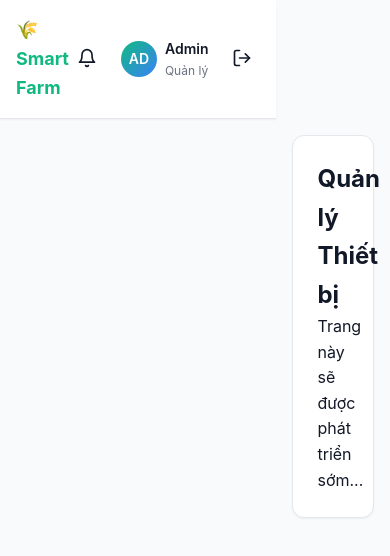
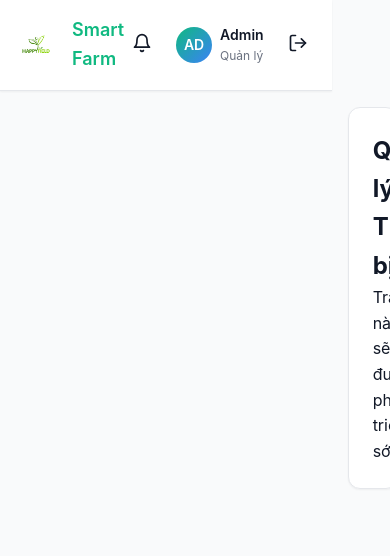
Before and after one commit to xuanday/Front-endDADN, a React (Vite) app: page /devices in a window 390 px wide. Shown: the top 556 px of the page. Built offline with nearby package versions, Linux system fonts and the light colour scheme; sample sign-in values are in the browser's storage.

Commit message:
update UI

```diff
--- a/src/components/MainLayout.jsx
+++ b/src/components/MainLayout.jsx
@@ -1,5 +1,15 @@
 import { Link, useLocation, useNavigate } from 'react-router-dom'
 import { LogOut, Menu, Bell } from 'lucide-react'
+import logo from "/logo.jpg"
+import {
+  LayoutDashboard,
+  Settings,
+  Cpu,
+  AlertTriangle,
+  BarChart3,
+  Users,
+  Wrench
+} from 'lucide-react'
 import '../styles/layout.css'
 
 export default function MainLayout({ children }) {
@@ -14,24 +24,25 @@ export default function MainLayout({ children }) {
   }
 
   const navItems = [
-    { path: '/dashboard', label: 'Dashboard', icon: '📊' },
-    { path: '/devices', label: 'Thiết bị', icon: '⚙️' },
-    { path: '/sensors', label: 'Cảm biến', icon: '📡' },
-    { path: '/alerts', label: 'Cảnh báo', icon: '🚨' },
-    { path: '/reports', label: 'Báo cáo', icon: '📈' },
-  ]
+  { path: '/dashboard', label: 'Dashboard', icon: <LayoutDashboard /> },
+  { path: '/devices', label: 'Thiết bị', icon: <Cpu /> },
+  { path: '/sensors', label: 'Cảm biến', icon: <Settings /> },
+  { path: '/alerts', label: 'Cảnh báo', icon: <AlertTriangle /> },
+  { path: '/reports', label: 'Báo cáo', icon: <BarChart3 /> },
+]
 
   const adminItems = [
-    { path: '/admin/users', label: 'Người dùng', icon: '👥' },
-    { path: '/admin/settings', label: 'Cài đặt', icon: '⚡' },
-  ]
+  { path: '/admin/users', label: 'Người dùng', icon: <Users /> },
+  { path: '/admin/settings', label: 'Cài đặt', icon: <Wrench /> },
+]
 
   return (
     <div className="layout">
       {/* Header */}
       <header className="layout-header">
         <div className="header-logo">
-          🌾 Smart Farm
+            <img src={logo} alt="logo" style={{ width: '40px', height: '40px' }} />
+            <span className="logo-text">Smart Farm</span>
         </div>
         <div className="header-actions">
           <button className="header-action-btn">
@@ -67,7 +78,7 @@ export default function MainLayout({ children }) {
                   isActive(item.path) ? 'active' : ''
                 }`}
               >
-                <span style={{ fontSize: '20px' }}>{item.icon}</span>
+                <span className="sidebar-icon">{item.icon}</span>
                 <span>{item.label}</span>
               </Link>
             </li>
@@ -85,7 +96,7 @@ export default function MainLayout({ children }) {
                     isActive(item.path) ? 'active' : ''
                   }`}
                 >
-                  <span style={{ fontSize: '20px' }}>{item.icon}</span>
+                  <span className="sidebar-icon">{item.icon}</span>
                   <span>{item.label}</span>
                 </Link>
               </li>
--- a/src/styles/layout.css
+++ b/src/styles/layout.css
@@ -184,4 +184,22 @@
   .header-actions {
     gap: var(--spacing-md);
   }
+  .sidebar-icon {
+  width: 20px;
+  height: 20px;
+  display: flex;
+  align-items: center;
+  justify-content: center;
 }
+.logo-img {
+  width: 32px;
+  height: 32px;
+  object-fit: cover;
+  border-radius: 6px;
+}
+.logo-text {
+  font-weight: 600;
+  font-size: 18px;
+  color: var(--primary-color);
+}
+}
```
